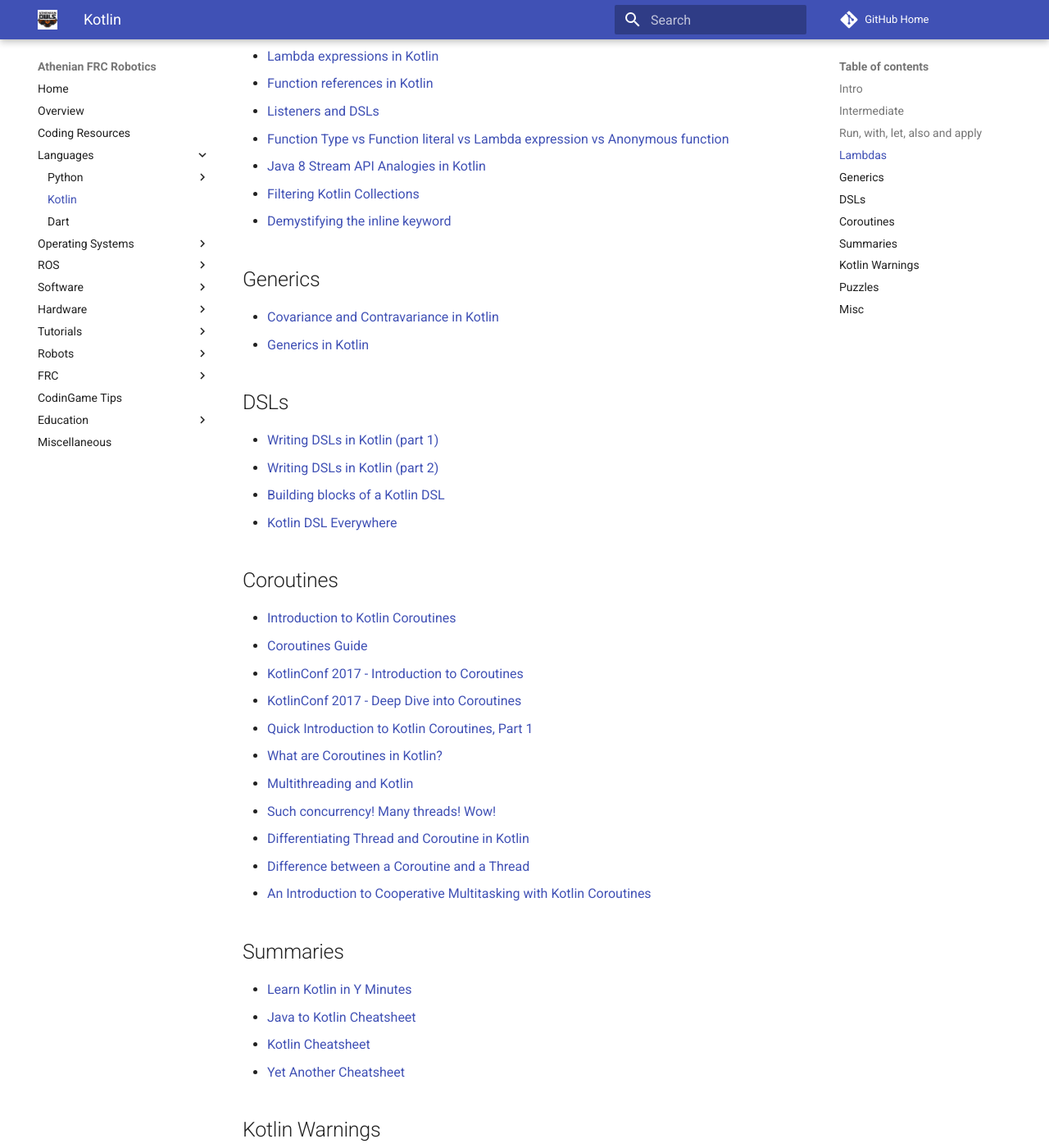
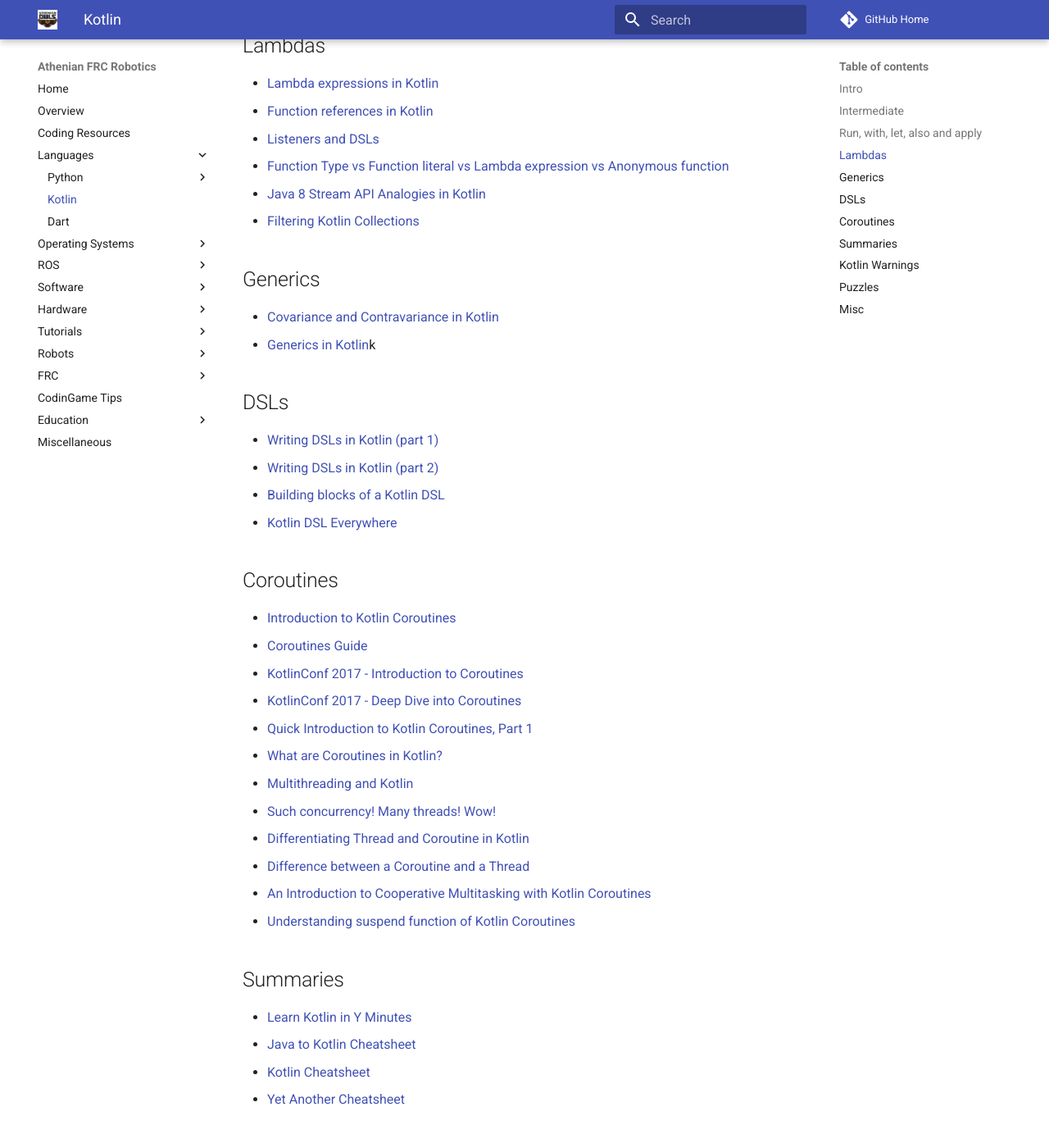
Before and after one commit to athenian-robotics/athenian-robotics-mkdocs, an MkDocs documentation site: the page built from docs/kotlin.md, in a window 1280 px wide and 1400 px high, scrolled down 2809 px. Shown: the whole window at 82% size. Built offline with MkDocs 1.6.1 and Material for MkDocs 9.7.7, drawn with Linux system fonts in a browser that asks for light colours; comment, search, counter and statistics services are not loaded; some of the changed text lies outside the part shown.

Commit message:
Update docs

```diff
--- a/docs/kotlin.md
+++ b/docs/kotlin.md
@@ -84,11 +85,10 @@
 * [Function Type vs Function literal vs Lambda expression vs Anonymous function](https://blog.kotlin-academy.com/kotlin-programmer-dictionary-function-type-vs-function-literal-vs-lambda-expression-vs-anonymous-edc97e8873e)
 * [Java 8 Stream API Analogies in Kotlin](http://www.baeldung.com/java-8-stream-vs-kotlin)
 * [Filtering Kotlin Collections](http://www.baeldung.com/kotlin-filter-collection)
-* [Demystifying the inline keyword](https://www.kotlindevelopment.com/inline-noinline-crossinline-reified/)
 
 ## Generics
 * [Covariance and Contravariance in Kotlin](https://typealias.com/guides/illustrated-guide-covariance-contravariance/)
-* [Generics in Kotlin](http://www.baeldung.com/kotlin-generics)
+* [Generics in Kotlin](http://www.baeldung.com/kotlin-generics)k
 
 ## DSLs
 * [Writing DSLs in Kotlin (part 1)](https://proandroiddev.com/writing-dsls-in-kotlin-part-1-7f5d2193f277)
@@ -108,6 +108,7 @@
 * [Differentiating Thread and Coroutine in Kotlin](https://medium.com/@elye.project/differentiating-thread-and-coroutine-launch-runblocking-in-kotlin-28219506c002)
 * [Difference between a Coroutine and a Thread](https://stackoverflow.com/questions/1934715/difference-between-a-coroutine-and-a-thread)
 * [An Introduction to Cooperative Multitasking with Kotlin Coroutines](https://blog.pronghorn.tech/cooperative-multitasking-with-kotlin-coroutines/)
+* [Understanding suspend function of Kotlin Coroutines](https://medium.com/@elye.project/understanding-suspend-function-of-coroutines-de26b070c5ed)
 
 ## Summaries
 * [Learn Kotlin in Y Minutes](https://learnxinyminutes.com/docs/kotlin/)
```
Also changed, not shown: other parts of docs/kotlin.md (+1 -0 lines).
